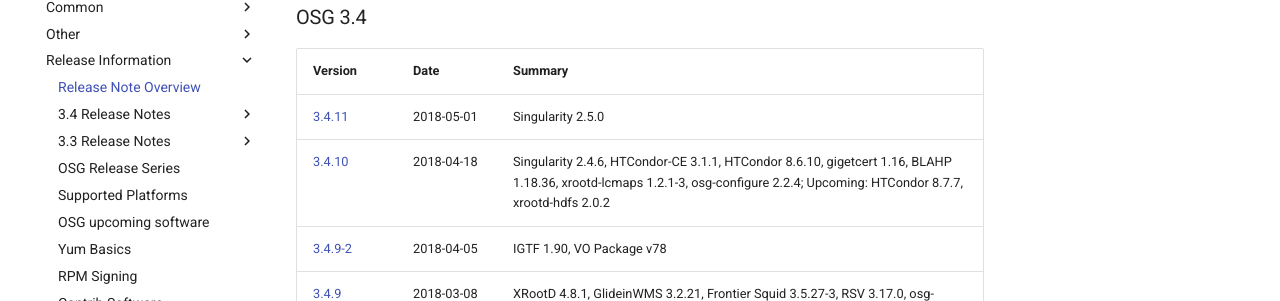
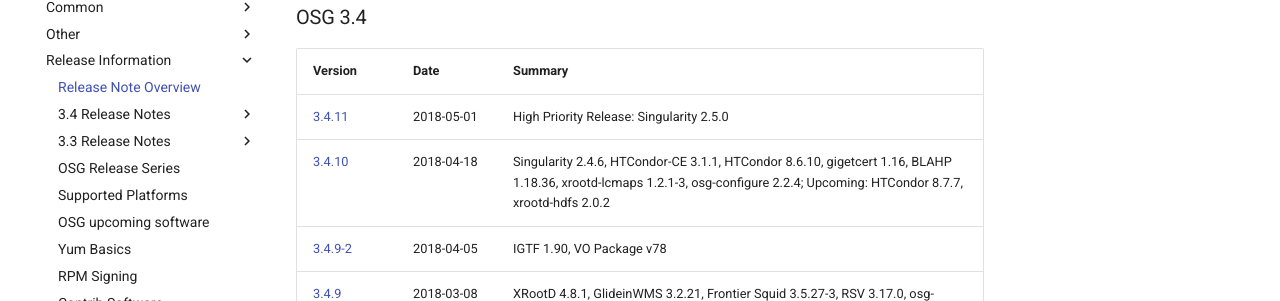
Before and after one commit to osg-htc/docs, an MkDocs documentation site: the page built from docs/release/notes.md, in a window 1280 px wide and 900 px high. Shown: the part 293-594 px from the top of the window. Built offline with MkDocs 1.6.1 and Material for MkDocs 9.7.7, drawn with Linux system fonts in a browser that asks for light colours; comment, search, counter and statistics services are not loaded; old or Windows-style settings are respelled for this version of MkDocs.

Commit message:
Identify 3.4.11 as a High Priority Release

```diff
--- a/docs/release/notes.md
+++ b/docs/release/notes.md
@@ -8,7 +8,7 @@
 
 | Version                          | Date       | Summary                                                                          |
 |:---------------------------------|:-----------|:---------------------------------------------------------------------------------|
-| [3.4.11](3.4/release-3-4-11)     | 2018-05-01 | Singularity 2.5.0                                                                |
+| [3.4.11](3.4/release-3-4-11)     | 2018-05-01 | High Priority Release: Singularity 2.5.0                                         |
 | [3.4.10](3.4/release-3-4-10)     | 2018-04-18 | Singularity 2.4.6, HTCondor-CE 3.1.1, HTCondor 8.6.10, gigetcert 1.16, BLAHP 1.18.36, xrootd-lcmaps 1.2.1-3, osg-configure 2.2.4; Upcoming: HTCondor 8.7.7, xrootd-hdfs 2.0.2 |
 | [3.4.9-2](3.4/release-3-4-9-2)   | 2018-04-05 | IGTF 1.90, VO Package v78                                                        |
 | [3.4.9](3.4/release-3-4-9)       | 2018-03-08 | XRootD 4.8.1, GlideinWMS 3.2.21, Frontier Squid 3.5.27-3, RSV 3.17.0, osg-release 3.4-4 |
```
